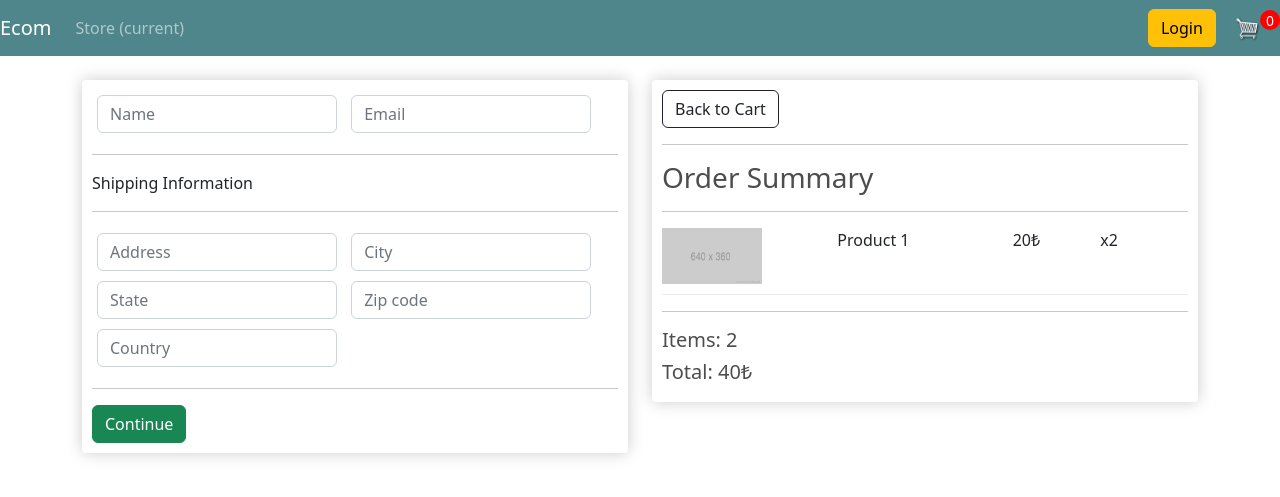
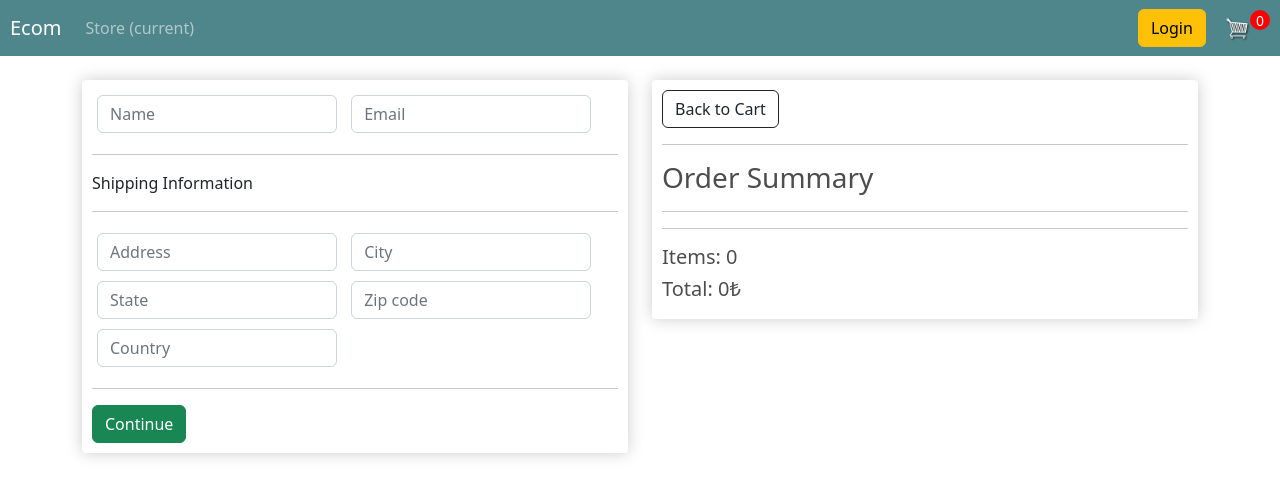
Before and after one commit to ardakoc/ecommerce, a Django app: page /checkout/ in a window 1280 px wide. Shown: the top 497 px of the page. Run offline with Django 3.2, Linux system fonts and the light colour scheme; some libraries are stand-ins or nearby versions.

Commit message:
Rendering the cart totals

```diff
--- a/static/css/main.css
+++ b/static/css/main.css
@@ -19,6 +19,10 @@ h1,h2,h3,h4,h5,h6{
 	-webkit-box-shadow: -1px -3px 5px -2px rgba(214,214,214,1);
 	-moz-box-shadow: -1px -3px 5px -2px rgba(214,214,214,1);
 	box-shadow: -1px -3px 5px -2px rgba(214,214,214,1);
+}
+
+.navbar-brand{
+	margin-left: 10px;
 }
 
 .product{
@@ -44,6 +48,7 @@ h1,h2,h3,h4,h5,h6{
 	height: 20px;
 	border-radius: 50%;
 	font-size: 14px;
+	margin-right: 10px;
 }
 
 .col-lg-4, .col-lg-6, .col-lg-8, .col-lg-12{
--- a/store/templates/store/cart.html
+++ b/store/templates/store/cart.html
@@ -9,8 +9,8 @@
       <br><br>
       <table class="table">
         <tr>
-          <th><h5>Items: <strong>3</strong></h5></th>
-          <th><h5>Total: <strong>42₺</strong></h5></th>
+          <th><h5>Items: <strong>{{ order.get_cart_items }}</strong></h5></th>
+          <th><h5>Total: <strong>{{ order.get_cart_total }}₺</strong></h5></th>
           <th>
             <a href="{% url 'checkout' %}" class="btn btn-success" style="float: right; margin: 5px;">Checkout</a>
           </th>
@@ -38,7 +38,7 @@
             <img src="{% static 'images/arrow-down.png' %}" class="chg-quantity">
           </div>
         </div>
-        <div style="flex:1"><p>32₺</p></div>
+        <div style="flex:1"><p>{{ item.get_total }}₺</p></div>
       </div>
       {% endfor %}
     </div>
--- a/store/templates/store/checkout.html
+++ b/store/templates/store/checkout.html
@@ -49,15 +49,17 @@
       <hr>
       <h3>Order Summary</h3>
       <hr>
+      {% for item in items %}
       <div class="cart-row">
-        <div style="flex:2"><img src="{% static 'images/placeholder.png' %}" class="row-image"></div>
-        <div style="flex:2"><p>Product 1</p></div>
-        <div style="flex:1"><p>20₺</p></div>
-        <div style="flex:1"><p>x2</p></div>
+        <div style="flex:2"><img src="{{ item.product.imageURL }}" class="row-image"></div>
+        <div style="flex:2"><p>{{ item.product.name }}</p></div>
+        <div style="flex:1"><p>{{ item.product.price|floatformat:2 }}₺</p></div>
+        <div style="flex:1"><p>{{ item.quantity }}</p></div>
       </div>
+      {% endfor %}
       <hr>
-      <h5>Items:    2</h5>
-      <h5>Total:    40₺</h5>
+      <h5>Items:    {{ order.get_cart_items }}</h5>
+      <h5>Total:    {{ order.get_cart_total }}₺</h5>
     </div>
   </div>
 </div>
--- a/store/views.py
+++ b/store/views.py
@@ -16,12 +16,23 @@ def cart(request):
     order, created = Order.objects.get_or_create(customer=customer, complete=False)
     items = order.orderitem_set.all()
   else:
+    # create empty cart for now for unauthenticated users
+    order = {'get_cart_total': 0, 'get_cart_items': 0}
     items = []
 
-  context = {'items': items}
+  context = {'order': order, 'items': items}
   return render(request, 'store/cart.html', context)
 
 
 def checkout(request):
-  context = {}
+  if request.user.is_authenticated:
+    customer = request.user.customer
+    order, created = Order.objects.get_or_create(customer=customer, complete=False)
+    items = order.orderitem_set.all()
+  else:
+    # create empty cart for now for unauthenticated users
+    order = {'get_cart_total': 0, 'get_cart_items': 0}
+    items = []
+
+  context = {'order': order, 'items': items}
   return render(request, 'store/checkout.html', context)
```
Also changed, not shown: store/models.py (+17 -0 lines).
